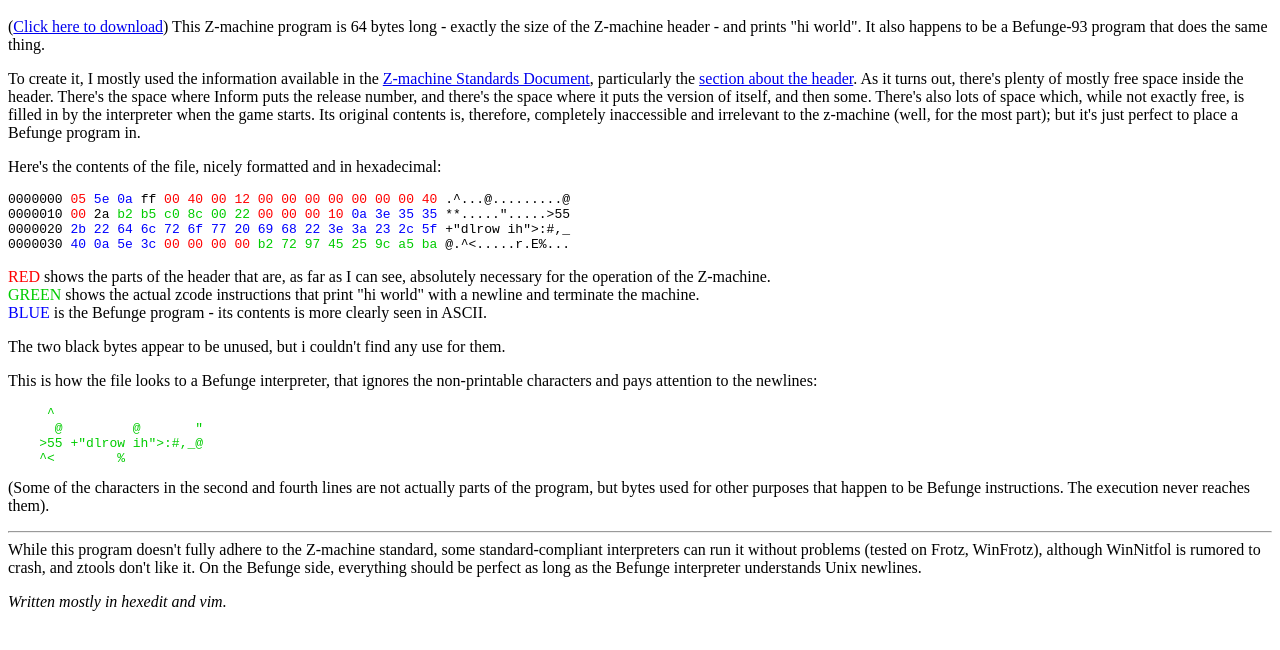
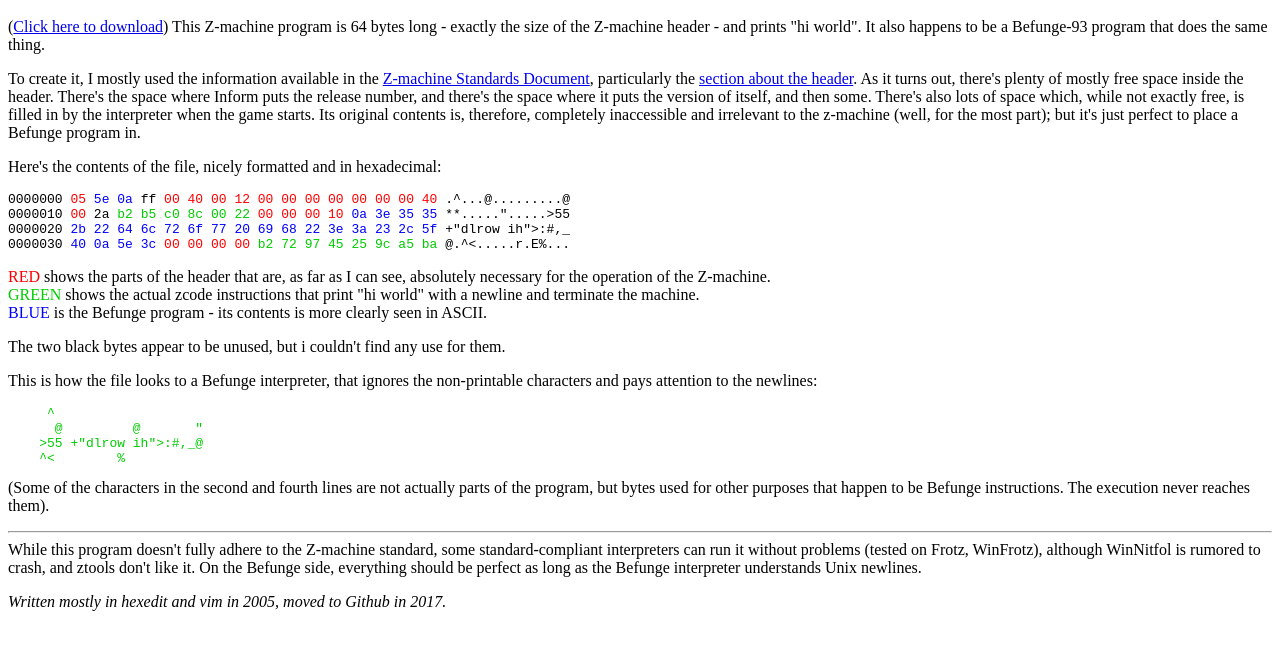
Before and after one commit to aizikovskyi/hello, a plain HTML site: page index.html in a window 1280 px wide. Shown: the part 48-698 px from the top of the page. Drawn offline with Linux system fonts and the light colour scheme.

Commit message:
Adding date

```diff
--- a/index.html
+++ b/index.html
@@ -52,6 +52,6 @@ Here's the contents of the file, nicely formatted and in hexadecimal: <p>
 
 While this program doesn't fully adhere to the Z-machine standard, some standard-compliant interpreters can run it without problems (tested on Frotz, WinFrotz), although WinNitfol is rumored to crash, and ztools don't like it. On the Befunge side, everything should be perfect as long as the Befunge interpreter understands Unix newlines.<p>
 
-<i>Written mostly in hexedit and vim.</i>
+<i>Written mostly in hexedit and vim in 2005, moved to Github in 2017.</i>
 
 </body></html>
```
